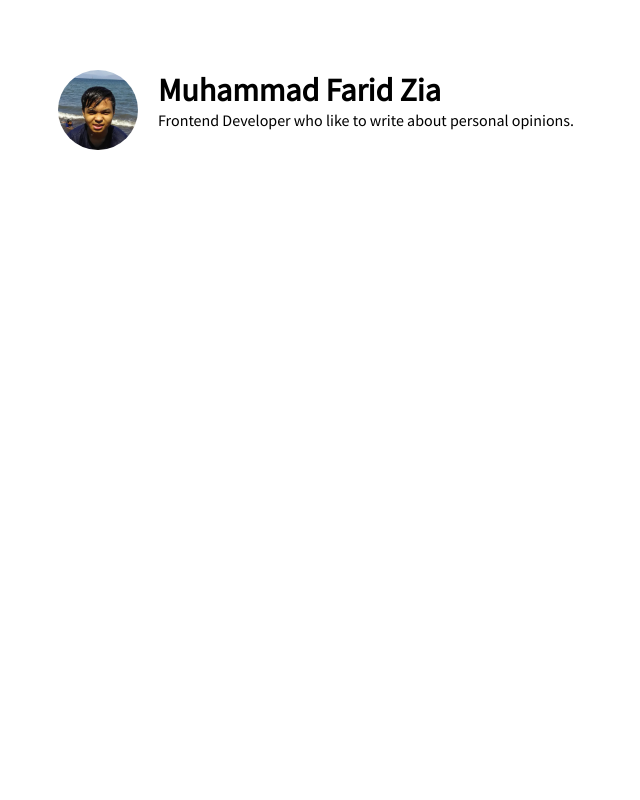
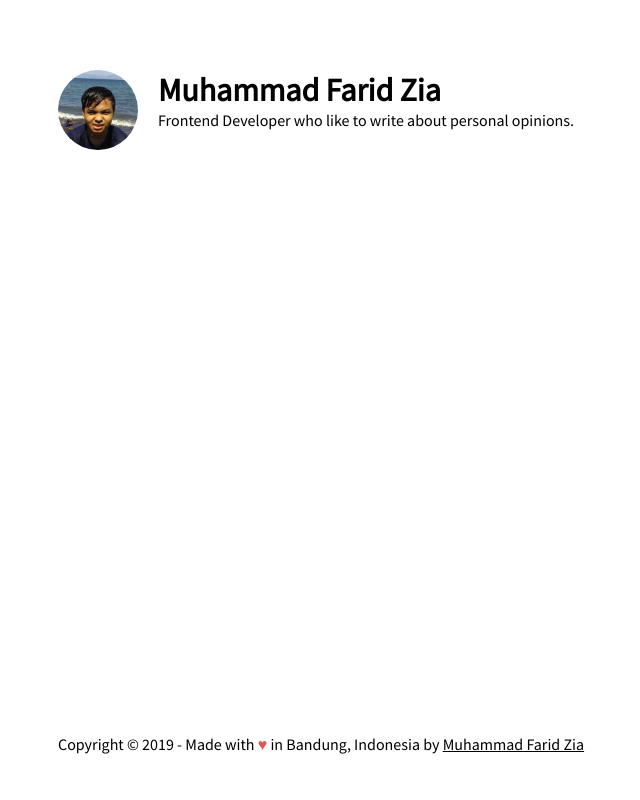
Before and after one commit to mfaridzia/personal-blog, a Nuxt app: page / in a window 1280 px wide. Shown: the top 800 px of the page, without its empty margins (262-902 px from the left). Built offline with nearby package versions, Linux system fonts and the light colour scheme.

Commit message:
fix footer and content

```diff
--- a/components/Footer/MainFooter.vue
+++ b/components/Footer/MainFooter.vue
@@ -1,6 +1,7 @@
 <template>
   <footer class="footer">
     Copyright © 2019 -
+    Made with <span style="color: #e25555;">&#9829;</span> in Bandung, Indonesia by
     <a
       href="https://github.com/mfaridzia"
       target="_blank"
@@ -18,7 +19,7 @@ export default {
 <style scoped>
 .footer {
   width: 100%;
-  margin: 0 auto;
+  margin: 40px auto 0px auto;
   text-align: left;
 }
 a {
--- a/pages/index.vue
+++ b/pages/index.vue
@@ -38,7 +38,7 @@ export default {
   width: 50vw;
   background: transparent;
   margin: 50px auto;
-  min-height: 100vh;
+  min-height: 55vh;
   display: flex;
   flex-direction: column;
 }
--- a/posts/article/first-post.md
+++ b/posts/article/first-post.md
@@ -5,4 +5,6 @@ date: '18 February, 2019'
 short_description: First post lorem ipsul dolor sit amet conscetrue.
 ---
 
-lorem ipsum dolor sit amet lorem ipsum dolor sit ametlorem ipsum dolor sit ametlorem ipsum dolor sit ametlorem ipsum dolor sit ametlorem ipsum dolor sit ametlorem ipsum dolor sit ametlorem ipsum dolor sit ametlorem ipsum dolor sit ametlorem ipsum dolor sit ametlorem ipsum dolor sit ametlorem ipsum dolor sit ametlorem ipsum dolor sit ametlorem ipsum dolor sit ametlorem ipsum dolor sit ametlorem ipsum dolor sit amet.
+Lorem ipsum dolor sit amet lorem ipsum dolor sit ametlorem ipsum dolor sit ametlorem ipsum dolor sit ametlorem ipsum dolor sit ametlorem ipsum dolor sit ametlorem ipsum dolor sit ametlorem ipsum dolor sit ametlorem ipsum dolor sit ametlorem ipsum dolor sit ametlorem ipsum dolor sit ametlorem ipsum dolor sit ametlorem ipsum dolor sit ametlorem ipsum dolor sit ametlorem ipsum dolor sit ametlorem ipsum dolor sit amet.
+<br/> <br/>
+Ipsum dolor sit ametlorem ipsum dolor sit ametlorem ipsum dolor sit ametlorem ipsum dolor sit ametlorem ipsum dolor sit ametlorem ipsum dolor sit ametlorem ipsum dolor sit ametlorem ipsum dolor sit ametlorem ipsum dolor sit ametlorem ipsum dolor sit ametlorem ipsum dolor sit amet.
--- a/posts/article/hello-world.md
+++ b/posts/article/hello-world.md
@@ -9,8 +9,8 @@ lorem ipsum dolor sit amet lorem ipsum dolor sit ametlorem ipsum dolor sit ametl
 
 ametlorem ipsum dolor sit ametlorem ipsum dolor sit ametlorem ipsum dolor sit ametlorem ipsum dolor sit ametlorem ipsum dolor sit ametlorem ipsum dolor sit ametlorem ipsum dolor sit ametlorem ipsum dolor sit ametlorem ipsum dolor sit amet.
 
-<p style="font-weight: bold; margin: 10px 0px;"> Test huruf tebal <p>
+<p style="font-weight: bold; margin: 10px 0px;"> Test huruf Tebal <p>
 
-<h3 style="margin: 20px 0px;"> Huruf H3 Nih  </h3>
+<h3 style="margin: 20px 0px;"> Huruf nya Lumayan Besar</h3>
 
 ametlorem ipsum dolor sit ametlorem ipsum dolor sit ametlorem ipsum dolor sit ametlorem ipsum dolor sit ametlorem ipsum dolor sit ametlorem ipsum dolor sit ametlorem ipsum dolor sit ametlorem ipsum dolor sit ametlorem ipsum dolor sit amet.
```
